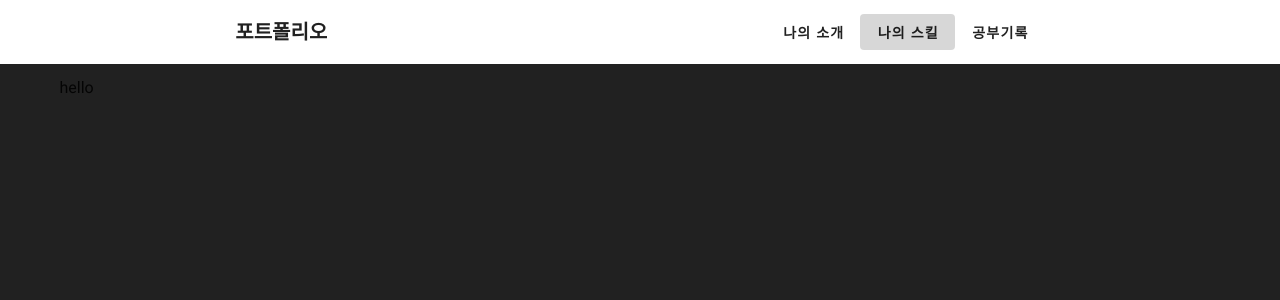
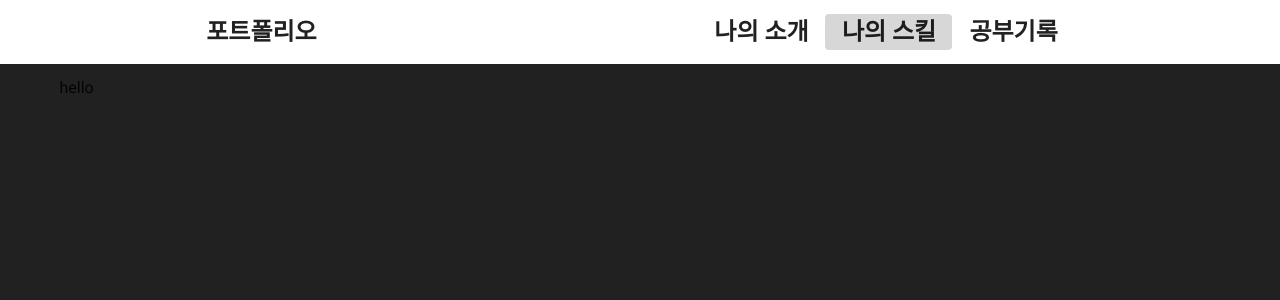
Before and after one commit to choisungwook/myhompage, a Vue app: page /portfolio/myskills in a window 1280 px wide. Shown: the top 300 px of the page. Built offline with nearby package versions, Linux system fonts and the light colour scheme.

Commit message:
메뉴 폰트 크기 수정 #1

```diff
--- a/src/layouts/default/Index.vue
+++ b/src/layouts/default/Index.vue
@@ -2,13 +2,13 @@
   <v-app>
     <v-app-bar app color="white" flat>
       <v-spacer />
-      <v-toolbar-title class="font-weight-bold">포트폴리오</v-toolbar-title>
+      <v-toolbar-title class="font-weight-bold headline">포트폴리오</v-toolbar-title>
 
       <v-spacer />
       <v-spacer />
 
       <v-btn v-for="menu in menus" :key="menu" :to="menu.route" text>
-        <div class="font-weight-bold">
+        <div class="font-weight-bold headline">
           {{ menu.title }}
         </div>
       </v-btn>
```
